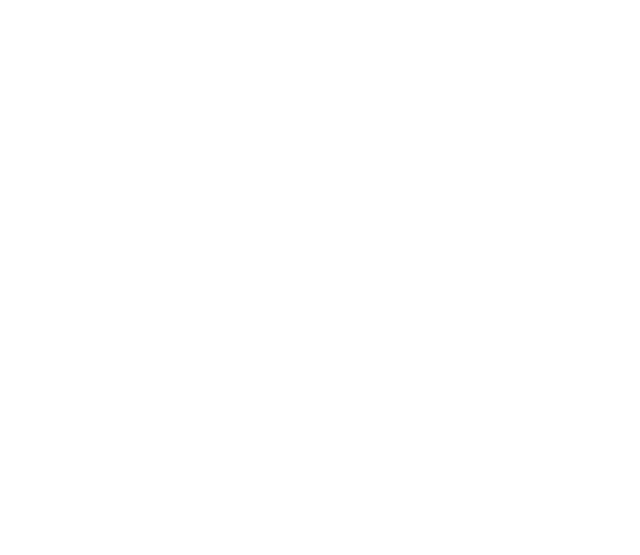
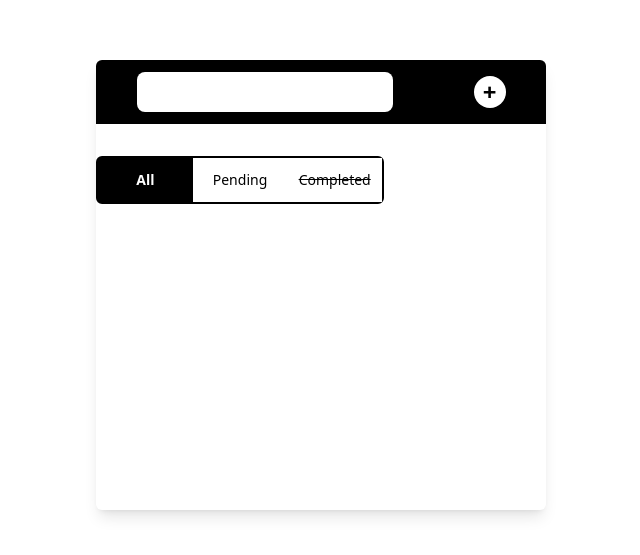
Before and after one commit to devoure/angular-notesapp, an Angular app: page /tasks in a window 1280 px wide. Before the commit this address led to /. Shown: the part 115-670 px from the top of the page, without its empty margins (319-959 px from the left). Built offline with nearby package versions, Linux system fonts and the light colour scheme.

Commit message:
Added wildcard url

```diff
--- a/src/app/app.routes.ts
+++ b/src/app/app.routes.ts
@@ -2,7 +2,8 @@ import { RouterOutlet, Routes, RouterModule } from '@angular/router';
 import { provideRouter } from '@angular/router';
 
 const routes: Routes = [
-  { path: 'task', loadComponent: ()=> import('./core/pages/main-page/main-page.component').then(component => component.MainPageComponent) },
+  { path: 'tasks', loadComponent: ()=> import('./core/pages/main-page/main-page.component').then(component => component.MainPageComponent) },
+  { path: '**', loadComponent: ()=> import('./core/pages/not-found-page/not-found-page.component').then(component => component.NotFoundPageComponent) }
 ];
 
 export const appConfig = {
--- a/src/app/appts.ts
+++ b/src/app/appts.ts
@@ -15,8 +15,6 @@ import { Tasks } from '../shared/models/tasks'
 export class AppComponent {
   title = 'tasker';
   newTask : string = ''
-  selectedOption : boolean[] = [true, false, false]
-  listFilter : string = '1'
 
   tasks : Tasks[] = [
     new Tasks('Learn Frontend'),
--- a/src/app/core/pages/main-page/main-page.component.html
+++ b/src/app/core/pages/main-page/main-page.component.html
@@ -4,6 +4,8 @@
 
     <app-add-task [tasks]="tasks"></app-add-task>
 
+    <app-filter-tasks [tasks]="tasks"></app-filter-tasks>
+
   </div>
 
 </div>
--- a/src/app/core/pages/main-page/main-page.component.ts
+++ b/src/app/core/pages/main-page/main-page.component.ts
@@ -1,12 +1,14 @@
 import { Component } from '@angular/core';
 import { AddTaskComponent } from '../../../features/add-task/add-task.component';
+import { FilterTasksComponent } from '../../../features/filter-tasks/filter-tasks.component';
 import { Tasks } from '../../../shared/models/tasks'
 
 @Component({
   selector: 'app-main-page',
   standalone: true,
   imports: [
-    AddTaskComponent
+    AddTaskComponent,
+    FilterTasksComponent
   ],
   templateUrl: './main-page.component.html',
   styleUrl: './main-page.component.css'
--- /dev/null
+++ b/src/app/core/pages/not-found-page/not-found-page.component.html
@@ -0,0 +1,9 @@
+<div class="w-screen h-screen flex items-center justify-center">
+
+  <div class="w-[420px] h-[420px] rounded-md shadow-md flex flex-col items-center justify-around">
+    <img [ngSrc]="notFoundImg" width="300" height="300" class="h-80 w-80 object-cover object-center"/>
+    <p class="h-max w-full font-bold text-center">Did you mean <span class="text-blue-300 ml-3">'http://localhost:4200/tasks'</span></p>
+    <a routerLink="/tasks" href="#" class="bg-blue-500 hover:bg-black transition-all duration-300 text-white font-bold px-4 py-2 rounded-lg">Head over there</a>
+  </div>
+
+</div>
--- /dev/null
+++ b/src/app/core/pages/not-found-page/not-found-page.component.ts
@@ -0,0 +1,17 @@
+import { Component } from '@angular/core';
+import { NgOptimizedImage } from '@angular/common';
+import { RouterLink } from '@angular/router';
+
+@Component({
+  selector: 'app-not-found-page',
+  standalone: true,
+  imports: [
+    NgOptimizedImage,
+    RouterLink
+  ],
+  templateUrl: './not-found-page.component.html',
+  styleUrl: './not-found-page.component.css'
+})
+export class NotFoundPageComponent {
+  notFoundImg = '/assets/images/notfound.jpeg';
+}
--- /dev/null
+++ b/src/app/features/filter-tasks/filter-tasks.component.html
@@ -0,0 +1,15 @@
+<div class="w-72 h-12 border-black border-2 rounded-md flex">
+
+  <button [ngClass]="selectedOption[0] ? 'w-24 h-full bg-black text-sm text-white font-bold flex items-center justify-center cursor-pointer hover:bg-stone-200 duration-300 hover:text-black' : 'w-24 h-full bg-white text-sm flex items-center justify-center cursor-pointer hover:bg-stone-200 duration-300'" (click)="filterTasks($event)" value="0">
+    All
+  </button>
+
+  <button [ngClass]="selectedOption[1] ? 'w-24 h-full bg-black text-sm text-white font-bold flex items-center justify-center cursor-pointer  hover:bg-stone-200 duration-300 hover:text-black' : 'w-24 h-full bg-white text-sm flex items-center justify-center cursor-pointer hover:bg-stone-200 duration-300'" (click)="filterTasks($event)" value="1">
+    Pending
+  </button>
+
+  <button [ngClass]="selectedOption[2] ? 'w-24 h-full bg-black text-sm text-white font-bold flex items-center justify-center line-through cursor-pointer  hover:bg-stone-200 duration-300 hover:text-black' : 'cursor-pointer line-through w-24 h-full bg-white text-sm flex items-center justify-center  hover:bg-stone-200 duration-300'" (click)="filterTasks($event)" value="2">
+    Completed
+  </button>
+
+</div>
--- /dev/null
+++ b/src/app/features/filter-tasks/filter-tasks.component.ts
@@ -0,0 +1,33 @@
+import { Component, Input } from '@angular/core';
+import { CommonModule } from '@angular/common'
+import { Tasks } from '../../../shared/models/tasks'
+
+@Component({
+  selector: 'app-filter-tasks',
+  standalone: true,
+  imports: [
+    CommonModule
+  ],
+  templateUrl: './filter-tasks.component.html',
+  styleUrl: './filter-tasks.component.css'
+})
+export class FilterTasksComponent {
+  @Input() tasks!: Tasks[];
+
+
+  listFilter : string = '1';
+
+  selectedOption : boolean[] = [true, false, false];
+
+
+  filters = [
+    (task: Tasks)=>task,
+    (task: Tasks)=>!task.isComplete,
+    (task: Tasks)=>task.isComplete
+  ]
+
+  filterTasks(e : any){
+    this.listFilter = e.target.value;
+  }
+
+}
```
Also changed, not shown: src/app/core/pages/not-found-page/not-found-page.component.css (added), src/app/features/filter-tasks/filter-tasks.component.css (added), 2 other files (tests, documents, lock files or other folders).
